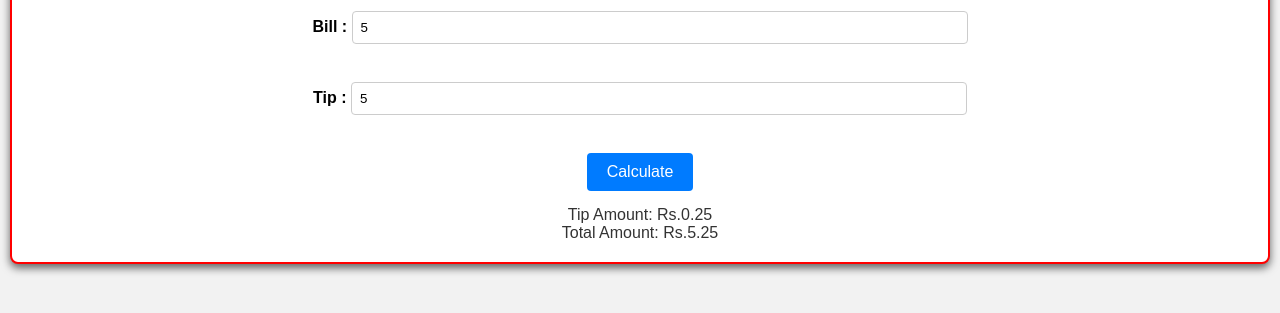
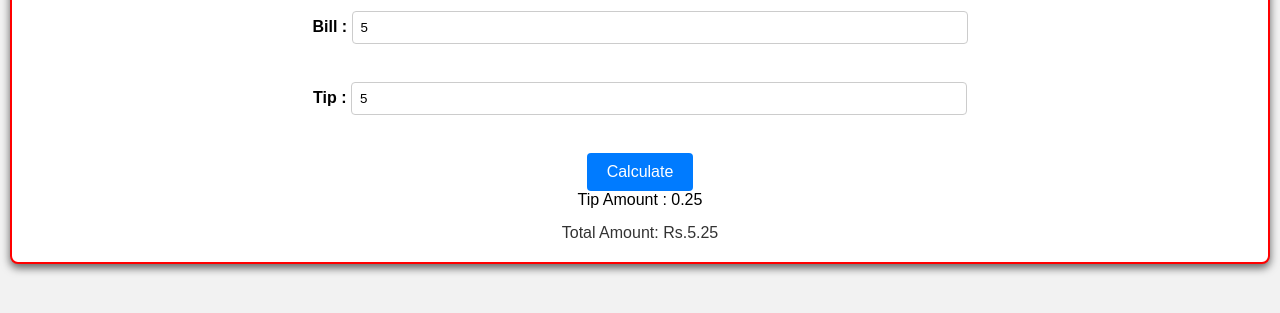
Before and after one commit to NagaSwaroop2611/tip-calculator, a plain HTML site: page index.html in a window 1280 px wide. Both pictures are taken after typing "5", "5" into the empty fields and a click on the button "Calculate". Shown: the part 111-424 px from the top of the page. Drawn offline with Linux system fonts and the light colour scheme.

Commit message:
second commit

```diff
--- a/index.html
+++ b/index.html
@@ -77,6 +77,7 @@
     <br><br>
 
     <button onclick="calculateTip()">Calculate</button>
+    <div id="tip_result"></div>
     <div id="result"></div>
   </div>
   <script>
@@ -92,9 +93,8 @@
       const tip = (bill * tipPercentage) / 100;
       const total = bill + tip;
 
-      document.getElementById('result').innerHTML =
-        `Tip Amount: Rs.${tip.toFixed(2)} <br>
-        Total Amount: Rs.${total.toFixed(2)}`;
+      document.getElementById("tip_result").innerHTML = `Tip Amount : ${tip.toFixed(2)}`;
+      document.getElementById('result').innerHTML = `Total Amount: Rs.${total.toFixed(2)}`;
     }
   </script>
 </body>
```
